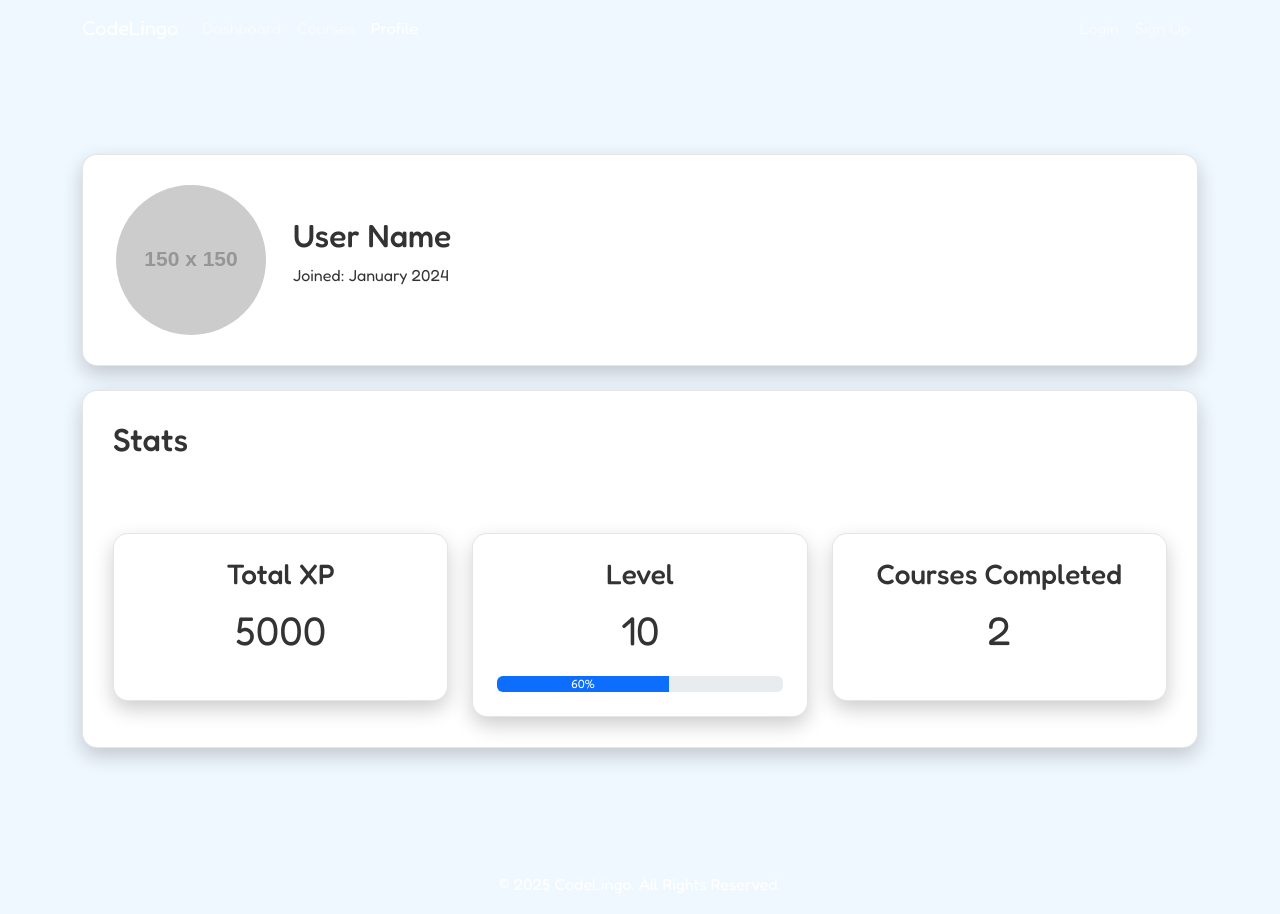
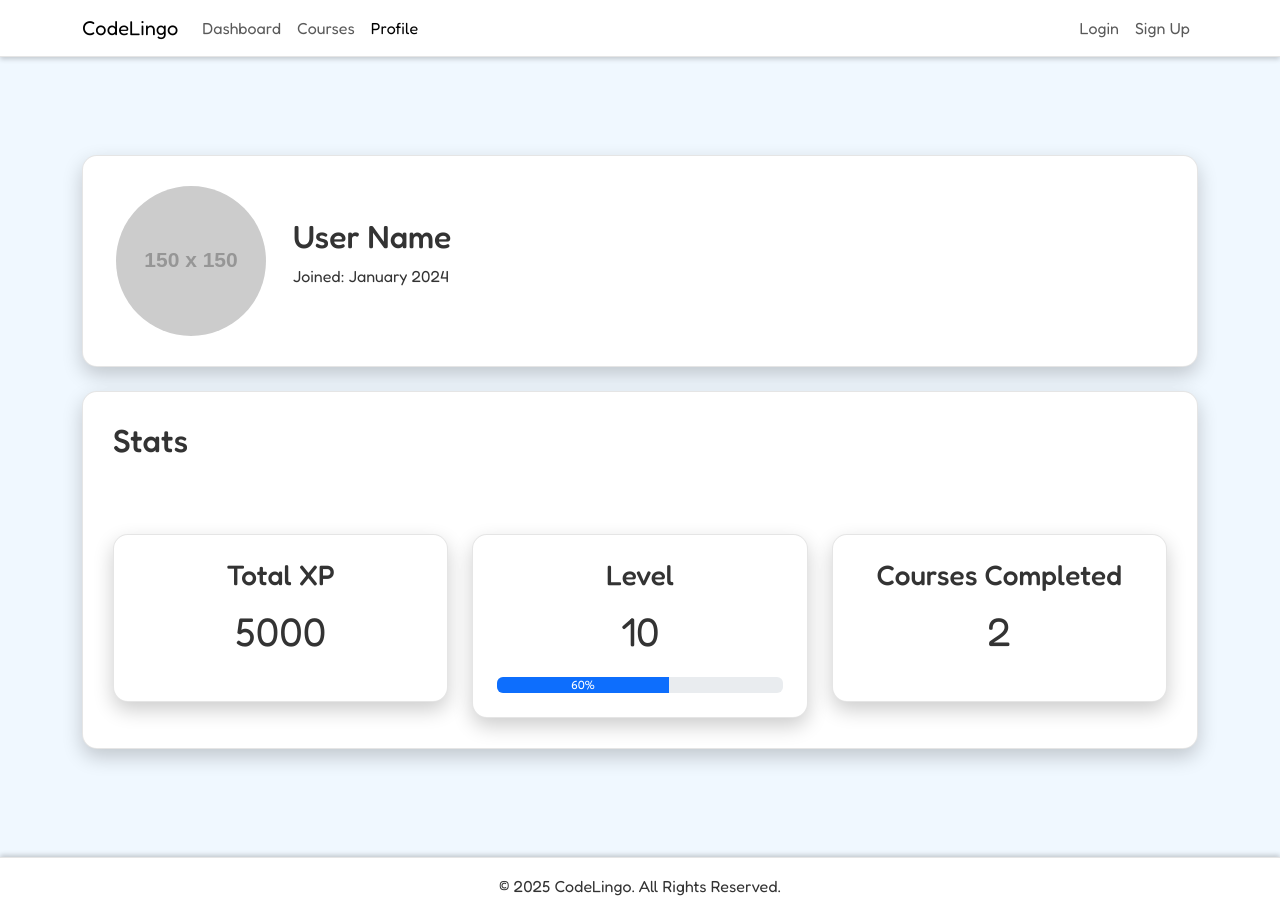
Before and after one commit to SaaiAravindhRaja/CodeLingo, a React (Create React App) app: page /profile in a window 1280 px wide. Built offline with nearby package versions, Linux system fonts and the light colour scheme.

Commit message:
Apply cartoony theme to Header and Footer

```diff
--- a/src/components/Footer.tsx
+++ b/src/components/Footer.tsx
@@ -3,7 +3,7 @@ import { Container } from 'react-bootstrap';
 
 const Footer = () => {
     return (
-        <footer className="footer mt-auto py-3 text-white" style={{ backgroundColor: 'var(--ray-bg-medium)', borderTop: '1px solid var(--ray-border-light)' }}>
+        <footer className="footer mt-auto py-3" style={{ backgroundColor: 'var(--game-card-bg)', borderTop: '1px solid var(--game-border-light)', boxShadow: '0 -2px 5px var(--game-shadow)', color: 'var(--game-text-dark)' }}>
             <Container className="text-center">
                 <span>© 2025 CodeLingo. All Rights Reserved.</span>
             </Container>
--- a/src/components/Header.tsx
+++ b/src/components/Header.tsx
@@ -4,30 +4,30 @@ import { LinkContainer } from 'react-router-bootstrap';
 
 const Header = () => {
     return (
-        <Navbar expand="lg" variant="dark" style={{ backgroundColor: 'var(--ray-bg-medium)', borderBottom: '1px solid var(--ray-border-light)' }}>
+        <Navbar expand="lg" variant="light" style={{ backgroundColor: 'var(--game-card-bg)', borderBottom: '1px solid var(--game-border-light)', boxShadow: '0 2px 5px var(--game-shadow)' }}>
             <Container>
                 <LinkContainer to="/">
-                    <Navbar.Brand>CodeLingo</Navbar.Brand>
+                    <Navbar.Brand style={{ color: 'var(--game-text-dark)', fontWeight: 'bold' }}>CodeLingo</Navbar.Brand>
                 </LinkContainer>
                 <Navbar.Toggle aria-controls="basic-navbar-nav" />
                 <Navbar.Collapse id="basic-navbar-nav">
                     <Nav className="me-auto">
                         <LinkContainer to="/dashboard">
-                            <Nav.Link>Dashboard</Nav.Link>
+                            <Nav.Link style={{ color: 'var(--game-text-dark)' }}>Dashboard</Nav.Link>
                         </LinkContainer>
                         <LinkContainer to="/courses">
-                            <Nav.Link>Courses</Nav.Link>
+                            <Nav.Link style={{ color: 'var(--game-text-dark)' }}>Courses</Nav.Link>
                         </LinkContainer>
                         <LinkContainer to="/profile">
-                            <Nav.Link>Profile</Nav.Link>
+                            <Nav.Link style={{ color: 'var(--game-text-dark)' }}>Profile</Nav.Link>
                         </LinkContainer>
                     </Nav>
                     <Nav>
                         <LinkContainer to="/login">
-                            <Nav.Link>Login</Nav.Link>
+                            <Nav.Link style={{ color: 'var(--game-text-dark)' }}>Login</Nav.Link>
                         </LinkContainer>
                         <LinkContainer to="/signup">
-                            <Nav.Link>Sign Up</Nav.Link>
+                            <Nav.Link style={{ color: 'var(--game-text-dark)' }}>Sign Up</Nav.Link>
                         </LinkContainer>
                     </Nav>
                 </Navbar.Collapse>
```
